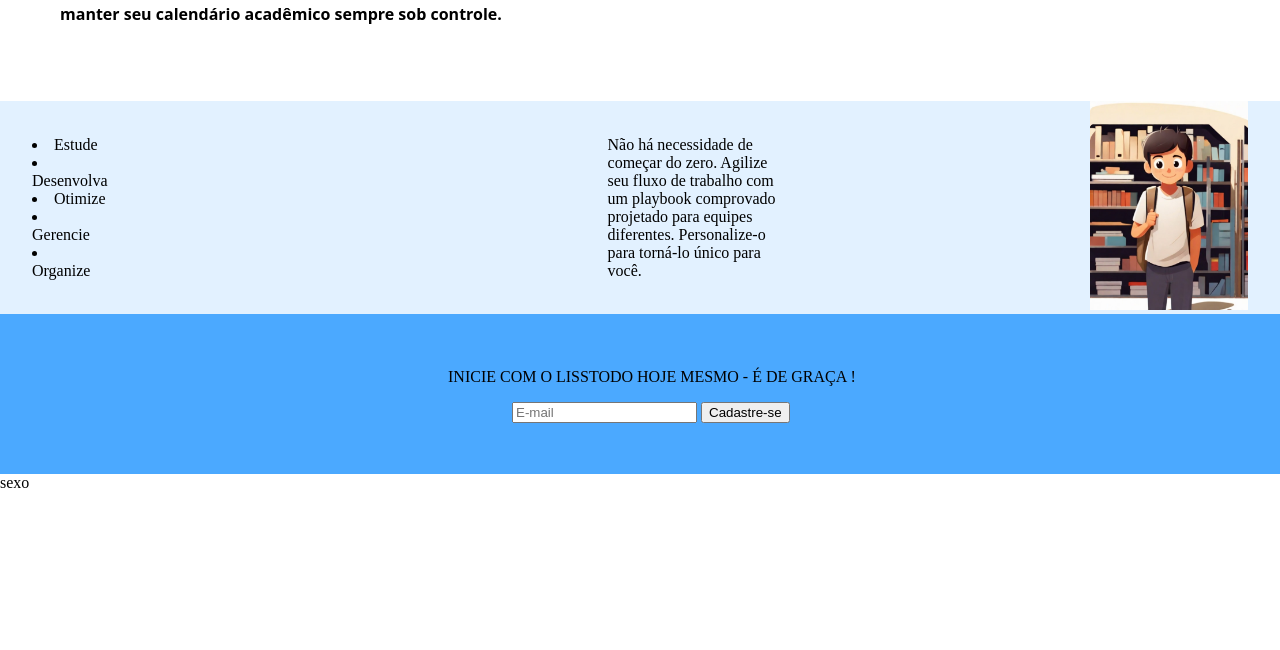
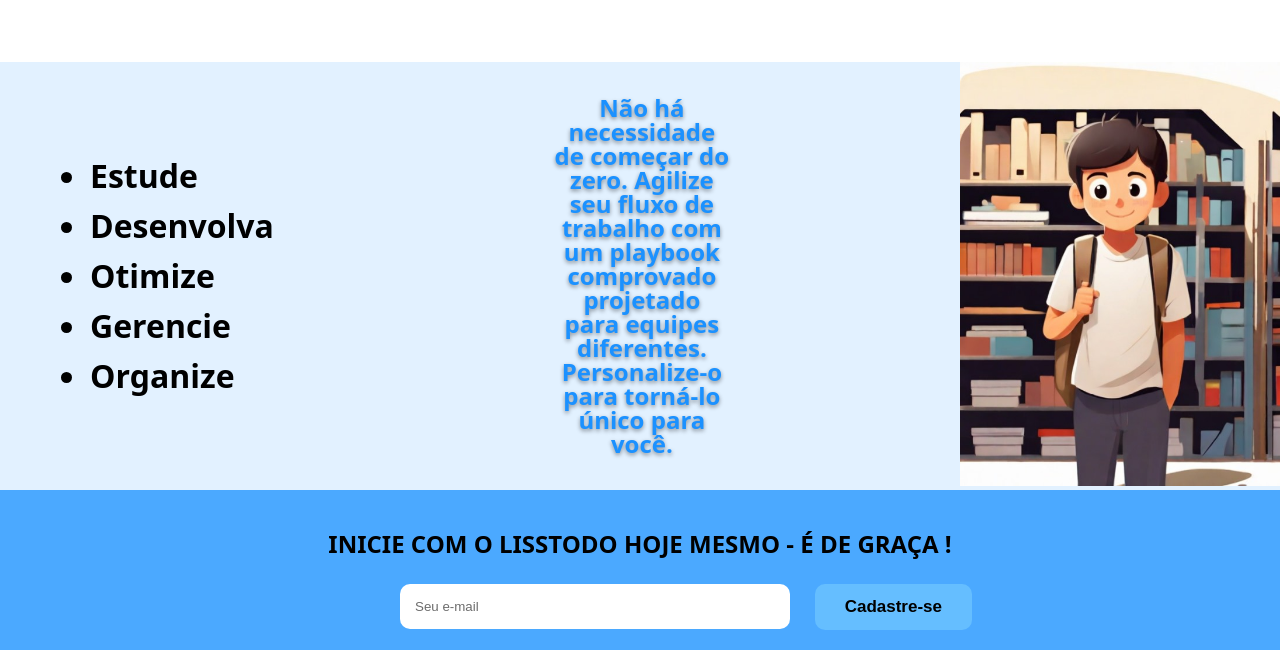
Before and after one commit to guispereiras/lisstodo, a Flask app: template lisstodo/templates/welcomepage.html in a window 1280 px wide. Shown: the part 405-1055 px from the top of the page. Before the commit the page ends 893 px from the top, so only its background shows below. Run offline with Flask 3, Linux system fonts and the light colour scheme; the template is opened without the code that fills it, so the values that code supplies are empty.

Commit message:
almostfinishedhomepage

```diff
--- a/lisstodo/blueprints/views.py
+++ b/lisstodo/blueprints/views.py
@@ -6,7 +6,7 @@ def init_app(app):
     # Rota home
     @app.route("/")
     def homepage():
-        return render_template("home.html")
+        return render_template("welcomepage.html")
 
     # Rota para ler o login.html antes de executa-lo (Gambiarrazap)
     @app.route("/login")
--- a/lisstodo/static/cabecalho-home.css
+++ b/lisstodo/static/cabecalho-home.css
@@ -5,10 +5,57 @@
   justify-content: space-between;
   padding-left: 2rem;
   padding-right: 2rem;
-  max-width: 100%;
-  text-decoration: dashed;
+  width: 96%;
+  position: fixed;
+
 }
 
-.navmenu-item{
+.cabecalho a {
   text-decoration: none;
 }
+
+.navmenu_item{
+  padding-left: 2rem;
+  padding-right: 2rem;
+  font-family: system-ui, -apple-system, BlinkMacSystemFont, 'Segoe UI', Roboto, Oxygen, Ubuntu, Cantarell, 'Open Sans', 'Helvetica Neue', sans-serif;
+  font-size: 16px;
+  color: black;
+}
+
+.navmenu_entrar{
+  font-family: system-ui, -apple-system, BlinkMacSystemFont, 'Segoe UI', Roboto, Oxygen, Ubuntu, Cantarell, 'Open Sans', 'Helvetica Neue', sans-serif;
+  font-weight: bold;
+  font-size: 16px;
+  color: black;
+  text-transform: uppercase;
+}
+
+.btn_cadastro{
+  border: none;
+  background-color: #65BEFF;
+  font-size: 17px;
+  font-weight: bold;
+  border-radius: 10px;
+  padding: 10px 25px;
+  cursor: pointer;
+  box-shadow: 1px 5px 15px 1px black;
+  white-space: nowrap;
+}
+
+.btn_cadastro:hover{
+  border: none;
+  background-color: #65BEFF;
+  font-size: 17px;
+  font-weight: bold;
+  border-radius: 10px;
+  padding: 15px 30px;
+  cursor: pointer;
+}
+
+.navmenu_entrar:hover{
+  font-size: 20px;
+}
+
+.navmenu_item:hover{
+  font-size: 18px;
+}
--- a/lisstodo/static/login.css
+++ b/lisstodo/static/login.css
@@ -148,6 +148,9 @@ body * {
     box-shadow: 0px 10px 40px -12px var(--clr-primary-8);
 }
 
+.btn-login:hover{
+    padding: 21px 0px;
+}
 
 @media only screen and (max-width: 950px){
     .card-login{
--- a/lisstodo/static/welcomepage/section3.css
+++ b/lisstodo/static/welcomepage/section3.css
@@ -2,24 +2,36 @@
     align-items: center;
     background: #E2F1FF;
     display: flex;
-    padding-left: 2rem;
-    padding-right: 2rem;
     width: auto;
 }
 
 
 .section3_img{
-    width: 1000px;
-    justify-content: end;
+    width: 100%;
 
 }
 
 .img_garoto{
-    width: 100%;
+    width: 40vh;
 }
 
 
 .section3_text{
-    padding-left: 500px;
-    padding-right: 300px;
+    padding-left: 280px;
+    padding-right: 230px;
+    font-family: system-ui, -apple-system, BlinkMacSystemFont, 'Segoe UI', Roboto, Oxygen, Ubuntu, Cantarell, 'Open Sans', 'Helvetica Neue', sans-serif;
+    font-size: 24px;
+    text-align: center;
+    line-height: 24px;
+    font-weight: bold;
+    color: #1B91FF;
+    text-shadow: 0px 2px 4px rgba(0, 0, 0, 0.425);
 }
+
+.section3_topics{
+    padding-left: 90px;
+    font-size: 32px;
+    font-family: system-ui, -apple-system, BlinkMacSystemFont, 'Segoe UI', Roboto, Oxygen, Ubuntu, Cantarell, 'Open Sans', 'Helvetica Neue', sans-serif;
+    font-weight: bold;
+    line-height: 50px;
+}
--- a/lisstodo/static/welcomepage/section4.css
+++ b/lisstodo/static/welcomepage/section4.css
@@ -8,11 +8,52 @@
 
 .section4_text{
     align-items: center;
-    padding-left: 35%;
-    padding-top: 3%;
+    padding-top: 1%;
+    font-family: system-ui, -apple-system, BlinkMacSystemFont, 'Segoe UI', Roboto, Oxygen, Ubuntu, Cantarell, 'Open Sans', 'Helvetica Neue', sans-serif;
+    font-size: 24px;
+    font-weight: bold;
+    text-align: center;
 }
 
 .section4_boxemail{
     align-items: center;
-    padding-left: 40%;
+    padding-left: 400px;
 }
+.section4_getemail{
+    display: flex;
+    width: 65%;
+    flex-direction: row;
+    align-items: flex-start;
+    justify-content: center;
+}
+
+.section4_getemail > input {
+width: 100%;
+border: none;
+border-radius: 10px;
+padding: 15px;
+background: #ffffff;
+outline: none;
+box-sizing: border-box;
+}
+
+.section4_getemail > label{
+margin-bottom: 10px;
+}
+
+.section4_getemail >input::placeholder{
+color: #00000094;
+}
+
+.btn_cadastro3{
+    border: none;
+    background-color: #65BEFF;
+    font-size: 17px;
+    font-weight: 500;
+    border-radius: 10px;
+    padding: 13px 30px;
+    cursor: pointer;
+    white-space: nowrap;
+    margin-left: 25px;
+    font-weight: bold;
+  }
--- a/lisstodo/templates/cadastro.html
+++ b/lisstodo/templates/cadastro.html
@@ -3,14 +3,14 @@
 <head>
     <meta charset="UTF-8">
     <meta name="viewport" content="width=device-width, initial-scale=1.0">
-    <link rel="stylesheet" href="static\cadastro.css">
+    <link rel="stylesheet" href="/lisstodo/static/cadastro.css">
     <title>Cadastro</title>
 </head>
 <body>
     <div class="main-cadastro">
         <div class="left-cadastro">
             <h1>Faça o seu cadastro conosco <br>E venha desenvolver, planejar e otimizar todas as suas tarefas</h1>
-            <img src="static\cadastro.svg" class="left-cadastro-image" alt="Descrição livro liss">
+            <img src="/lisstodo/static/img/cadastro.svg" class="left-cadastro-image" alt="Descrição livro liss">
         </div>
         <form action="/cadastro" id="cadastro" method="post">
         <div class="right-cadastro">
--- a/lisstodo/templates/login.html
+++ b/lisstodo/templates/login.html
@@ -3,14 +3,14 @@
 <head>
     <meta charset="UTF-8">
     <meta name="viewport" content="width=device-width, initial-scale=1.0">
-    <link rel="stylesheet" href="static\login.css">
+    <link rel="stylesheet" href="/lisstodo/static/login.css">
     <title>Login</title>
 </head>
 <body>
     <div class="main-login">
         <div class="left-login">
             <h1>Faça o seu login <br>E descubra um novo mundo de gerenciamento de tarefas</h1>
-            <img src="static\livroliss.svg" class="left-login-image" alt="Descrição livro liss">
+            <img src="/lisstodo/static/img/livroliss.svg" class="left-login-image" alt="Descrição livro liss">
         </div>
         <form action="/login" id="login" method="post">
         <div class="right-login">
--- a/lisstodo/templates/welcomepage.html
+++ b/lisstodo/templates/welcomepage.html
@@ -25,18 +25,18 @@ margin-right: 0px;
         <a href="" class="navmenu_item">O que é o LissToDo?</a>
         <a href="" class="navmenu_item">Preços</a>
         <a href="" class="navmenu_item">Suporte</a>
-        <a href="" class="navmenu_item">Contato</a>
+        <a href="/contato.html" class="navmenu_item">Contato</a>
         </nav>
         <div class="linha-vertical"></div>
-        <a href="#">Entrar</a>
-        <button class="btn_cadastro">Cadastrar</button>
+        <a href="/lisstodo/templates/login.html" class="navmenu_entrar">Entrar</a>
+        <a href="/lisstodo/templates/cadastro.html"><button class="btn_cadastro">Cadastrar</button></a>
     </header>
     <section class="section1">
         <div class="section1_explorer">
             <p class="text_bold">Explore um novo mundo de gerenciamento de tarefas</p>
-            <form action="" class="section1_getemail">
-                <input type="text" name="email" placeholder="E-mail">
-                <button class="btn_cadastro">Cadastre-se</button>
+            <form action="/lisstodo/templates/cadastro.html" class="section1_getemail">
+                <input type="text" name="email" placeholder="Seu e-mail">
+                <button class="btn_cadastro2">Cadastre-se</button>
             </form>
         </div>
         <div class="section1_img"><img src="/lisstodo/static/img/Lisss.svg" alt="liss_world" class="img_liss">
@@ -55,13 +55,13 @@ margin-right: 0px;
         </div>
     </section>
     <section class="section3">
-        <div class="section3_topics">
+        <ul class="section3_topics">
             <li>Estude</li>
             <li>Desenvolva</li>
             <li>Otimize</li>
             <li>Gerencie</li>
             <li>Organize</li>
-        </div>
+        </ul>
         <div class="section3_text">
             <p>Não há necessidade de começar do zero. Agilize seu fluxo de trabalho com um playbook comprovado projetado para equipes diferentes. Personalize-o para torná-lo único para você.</p>
         </div>
@@ -75,13 +75,12 @@ margin-right: 0px;
         </div>
         <div class="section4_boxemail">
             <form action="" class="section4_getemail">
-                <input type="text" name="email" placeholder="E-mail">
-                <button class="btn_cadastro">Cadastre-se</button>
+                <input type="text" name="email" placeholder="Seu e-mail">
+                <button class="btn_cadastro3">Cadastre-se</button>
             </form>
         </div>
     </section>
     <footer class="rodape">
-    sexo
     </footer>
 </body>
 </html>
```
Also changed, not shown: lisstodo/static/welcomepage/section1.css (+40 -0 lines).
